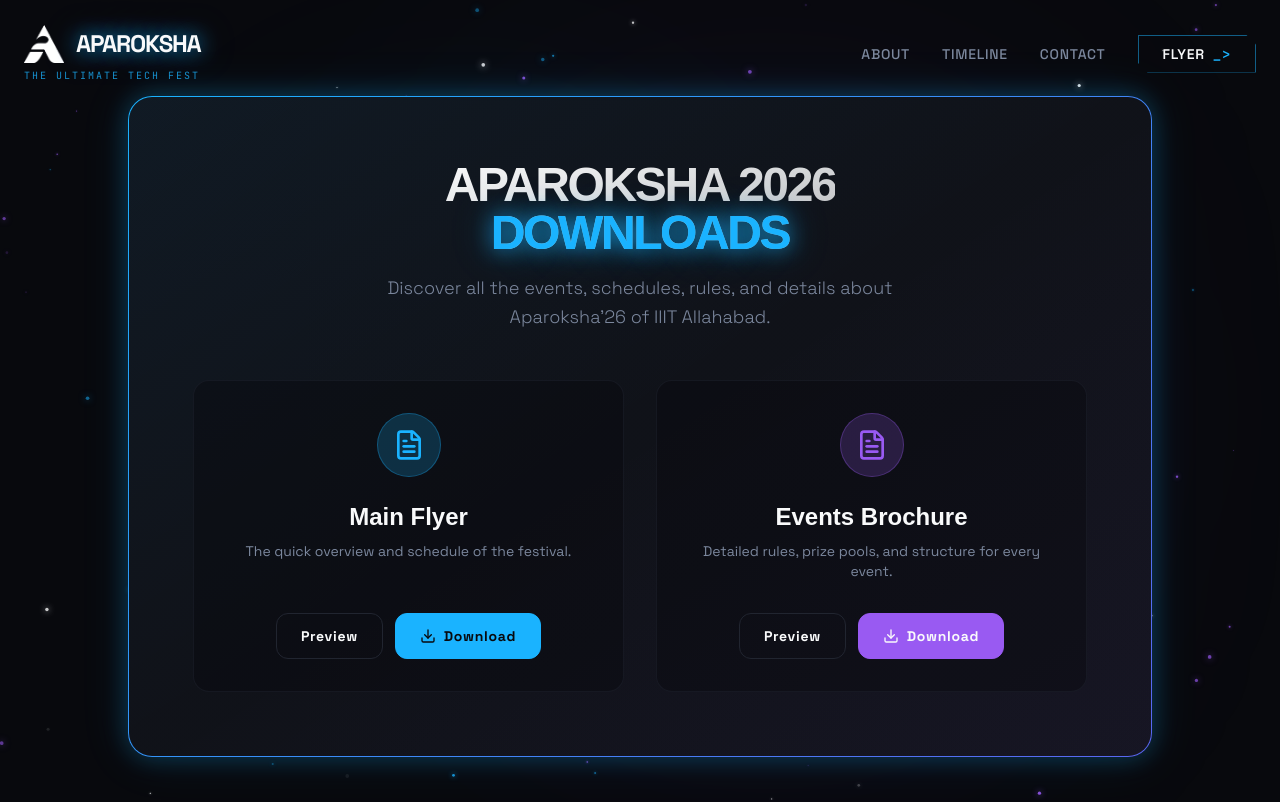
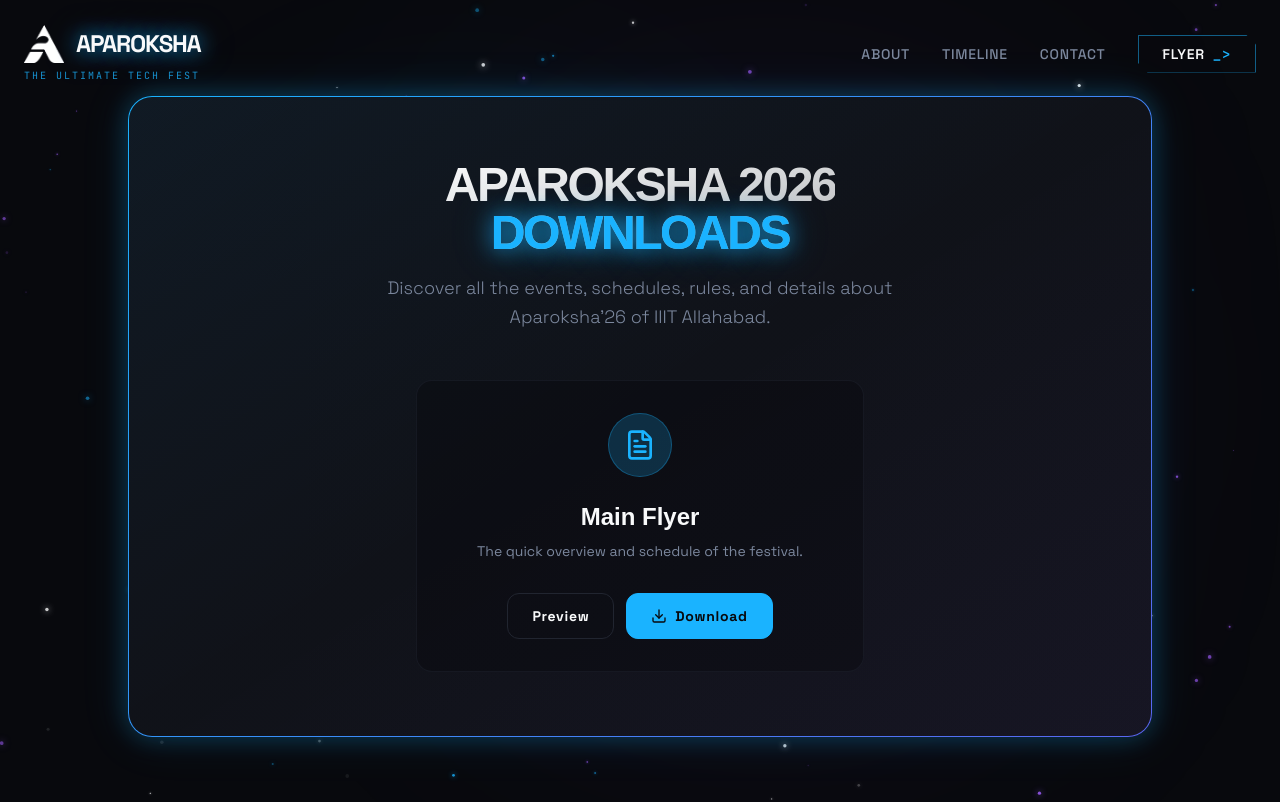
Before and after one commit to Mvdodiya001/APAROKSHA2026, a React (Vite) app: page /brochure in a window 1280 px wide. Shown: the top 802 px of the page. Built offline with nearby package versions, Linux system fonts and the light colour scheme.

Commit message:
feat: Add brochure and downloads page with flyer download functionality.

```diff
--- a/src/pages/Brochure.tsx
+++ b/src/pages/Brochure.tsx
@@ -41,9 +41,9 @@
               Discover all the events, schedules, rules, and details about Aparoksha'26 of IIIT Allahabad.
             </p>
 
-            <div className="grid grid-cols-1 md:grid-cols-2 gap-8 w-full">
+            <div className="flex justify-center w-full">
               {/* Main Flyer Card */}
-              <div className="bg-background/40 border border-border/50 p-8 rounded-2xl flex flex-col items-center group hover:bg-background/60 transition-colors">
+              <div className="bg-background/40 border border-border/50 p-8 rounded-2xl flex flex-col items-center group hover:bg-background/60 transition-colors max-w-md w-full">
                 <div className="w-16 h-16 bg-primary/20 rounded-full flex items-center justify-center mb-6 border border-primary/30 shadow-[0_0_20px_rgba(var(--primary),0.3)] group-hover:scale-110 transition-transform">
                   <FileText className="w-8 h-8 text-primary" />
                 </div>
@@ -61,26 +61,6 @@
                   </a>
                 </div>
               </div>
-
-              {/* Events Brochure Card */}
-              <div className="bg-background/40 border border-border/50 p-8 rounded-2xl flex flex-col items-center group hover:bg-background/60 transition-colors">
-                <div className="w-16 h-16 bg-secondary/20 rounded-full flex items-center justify-center mb-6 border border-secondary/30 shadow-[0_0_20px_rgba(var(--secondary),0.3)] group-hover:scale-110 transition-transform">
-                  <FileText className="w-8 h-8 text-secondary" />
-                </div>
-                <h3 className="text-2xl font-bold mb-2">Events Brochure</h3>
-                <p className="text-muted-foreground text-sm mb-8 text-center">
-                  Detailed rules, prize pools, and structure for every event.
-                </p>
-
-                <div className="mt-auto flex flex-col sm:flex-row gap-3 w-full justify-center">
-                  <a href={contentData.eventsBrochureLink} target="_blank" rel="noopener noreferrer" className="px-6 py-3 bg-transparent border border-border text-foreground font-bold tracking-wider rounded-lg hover:bg-white/5 transition-all text-sm flex items-center justify-center">
-                    Preview
-                  </a>
-                  <a href={contentData.eventsBrochureLink} target="_blank" rel="noopener noreferrer" download="APK_Events_Brochure.pdf" className="px-6 py-3 bg-secondary border border-secondary text-secondary-foreground font-bold tracking-wider rounded-lg hover:shadow-[0_0_20px_rgba(var(--secondary),0.5)] transition-all text-sm flex items-center justify-center gap-2">
-                    <DownloadIcon className="w-4 h-4" /> Download
-                  </a>
-                </div>
-              </div>
             </div>
           </div>
         </div>
```
Also changed, not shown: 8 other files (tests, documents, lock files or other folders).
